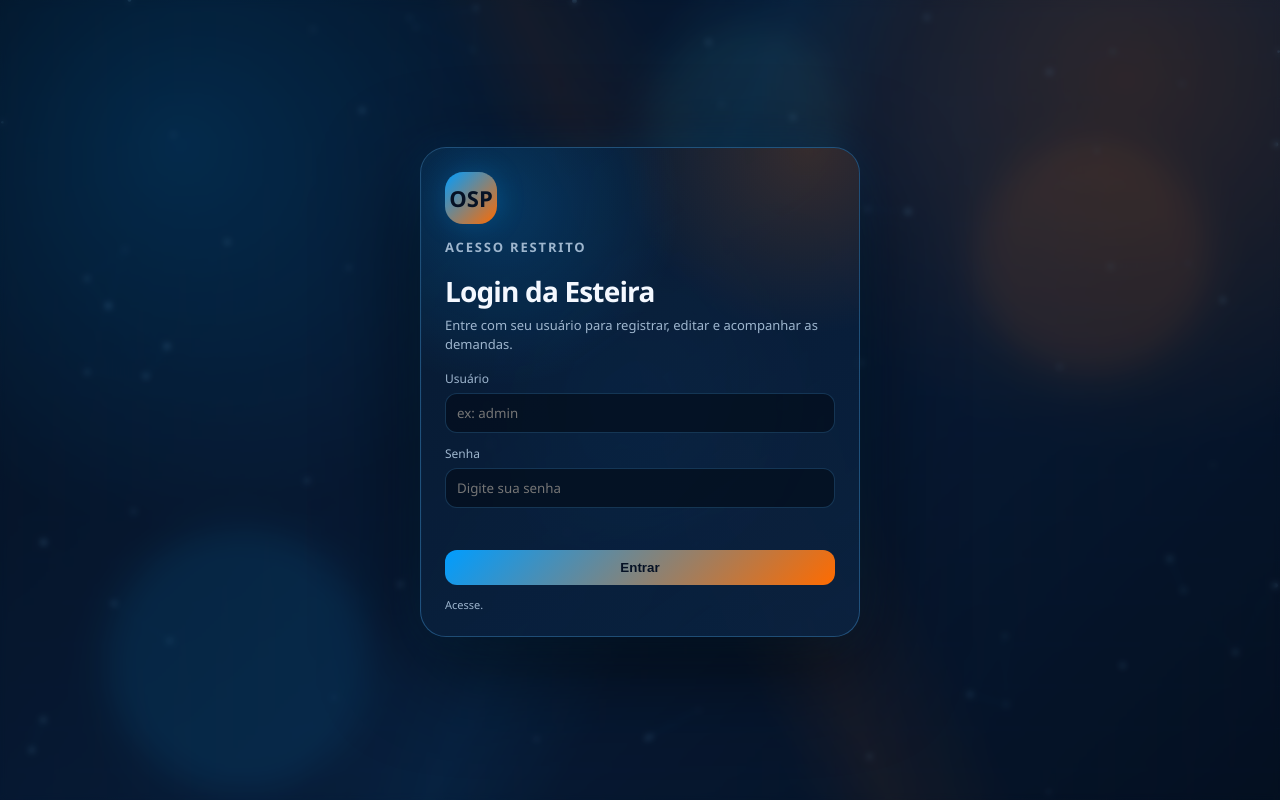
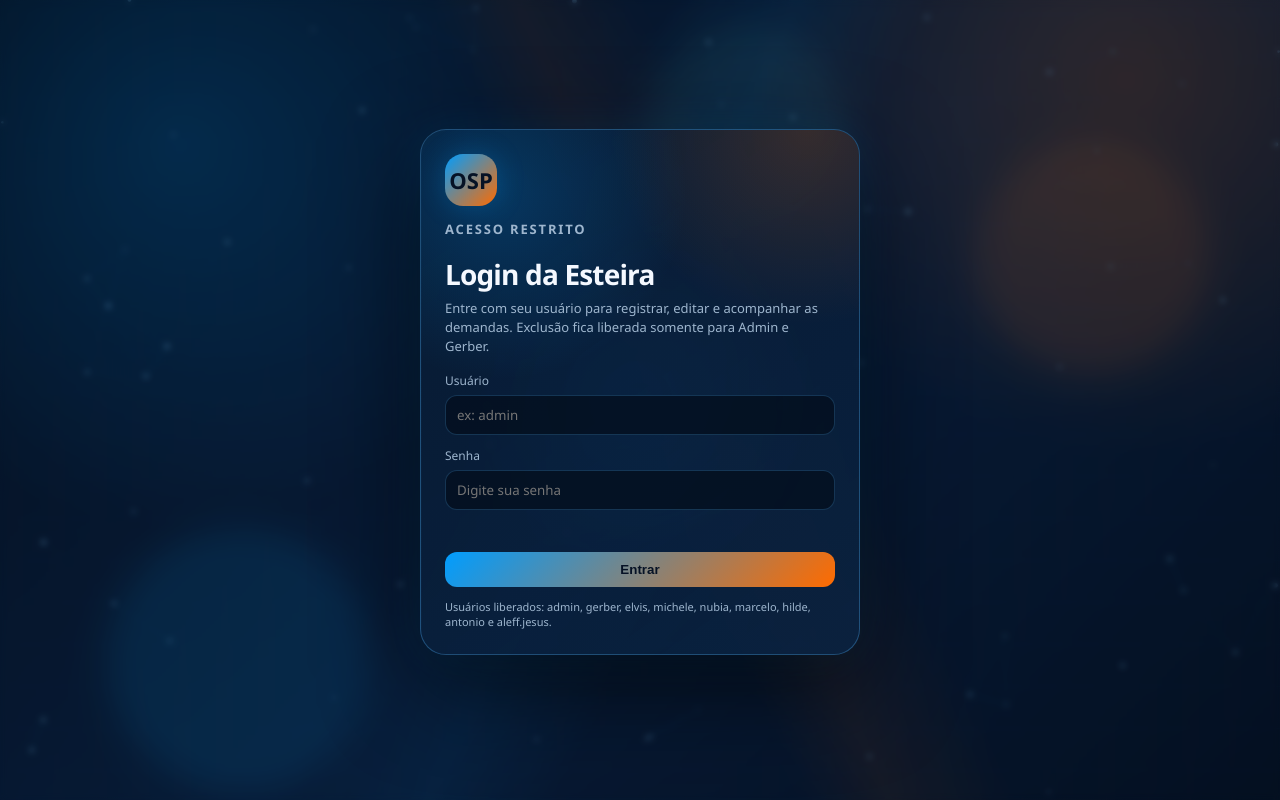
Before and after one commit to kikosouza159-afk/OSPMelhoriasCommandCenter, a Flask app: page / in a window 1280 px wide. Run offline with Flask 3, Linux system fonts and the light colour scheme; some libraries are stand-ins or nearby versions.

Commit message:
Update index.html

```diff
--- a/templates/index.html
+++ b/templates/index.html
@@ -79,14 +79,14 @@ th:nth-child(1),td:nth-child(1){width:42px;text-align:center}th:nth-child(2),td:
     <div class="login-logo">OSP</div>
     <p class="eyebrow">Acesso restrito</p>
     <h2>Login da Esteira</h2>
-    <p>Entre com seu usuário para registrar, editar e acompanhar as demandas.</p>
+    <p>Entre com seu usuário para registrar, editar e acompanhar as demandas. Exclusão fica liberada somente para Admin e Gerber.</p>
     <div class="login-form">
       <div><label>Usuário</label><input id="loginUser" autocomplete="username" placeholder="ex: admin" onkeydown="loginKey(event)"></div>
       <div><label>Senha</label><input id="loginPass" type="password" autocomplete="current-password" placeholder="Digite sua senha" onkeydown="loginKey(event)"></div>
       <div class="login-error" id="loginError"></div>
       <button class="primary" onclick="login()">Entrar</button>
     </div>
-    <div class="login-foot">Acesse.</div>
+    <div class="login-foot">Usuários liberados: {{ users_text }}.</div>
   </div>
 </section>
 
```
